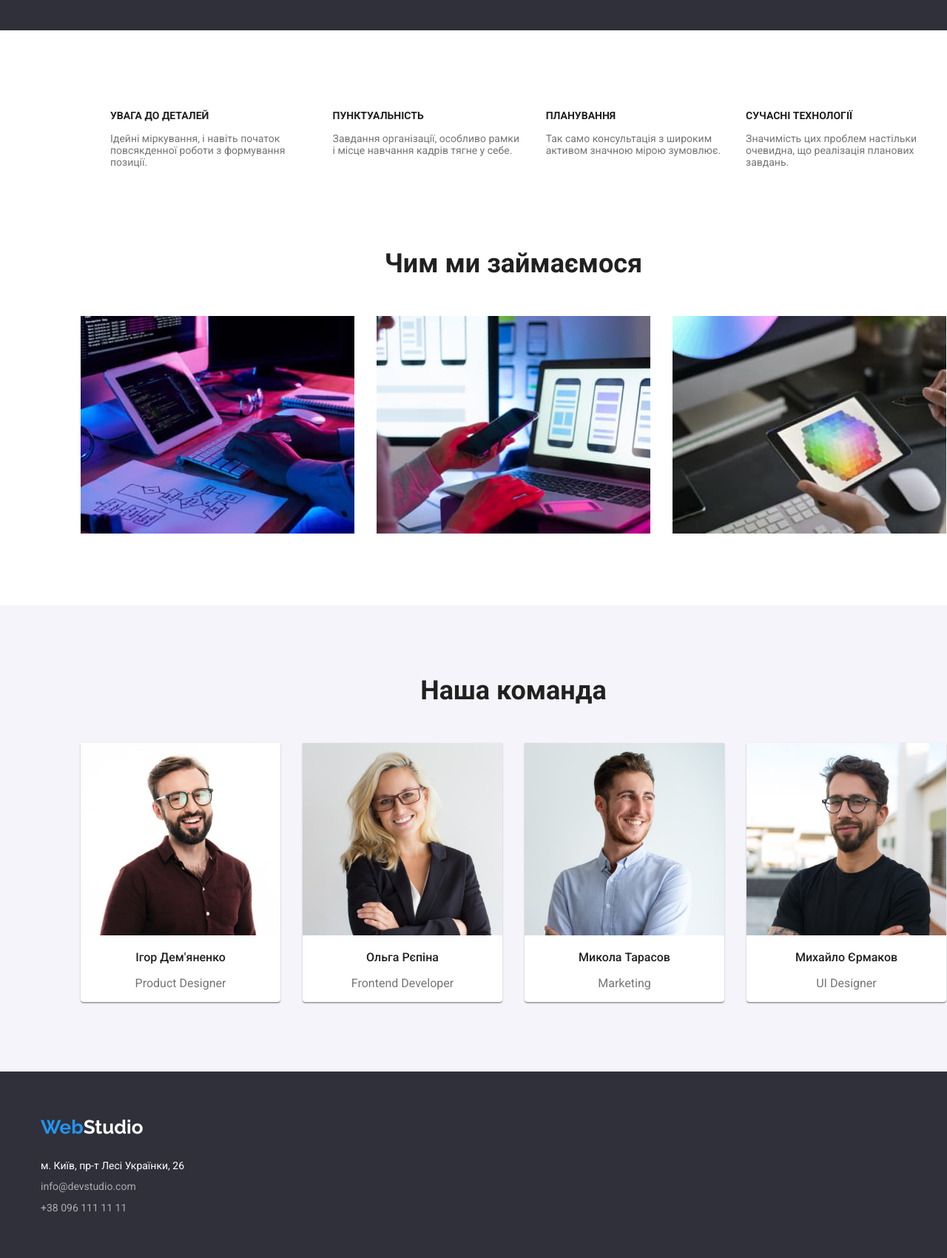
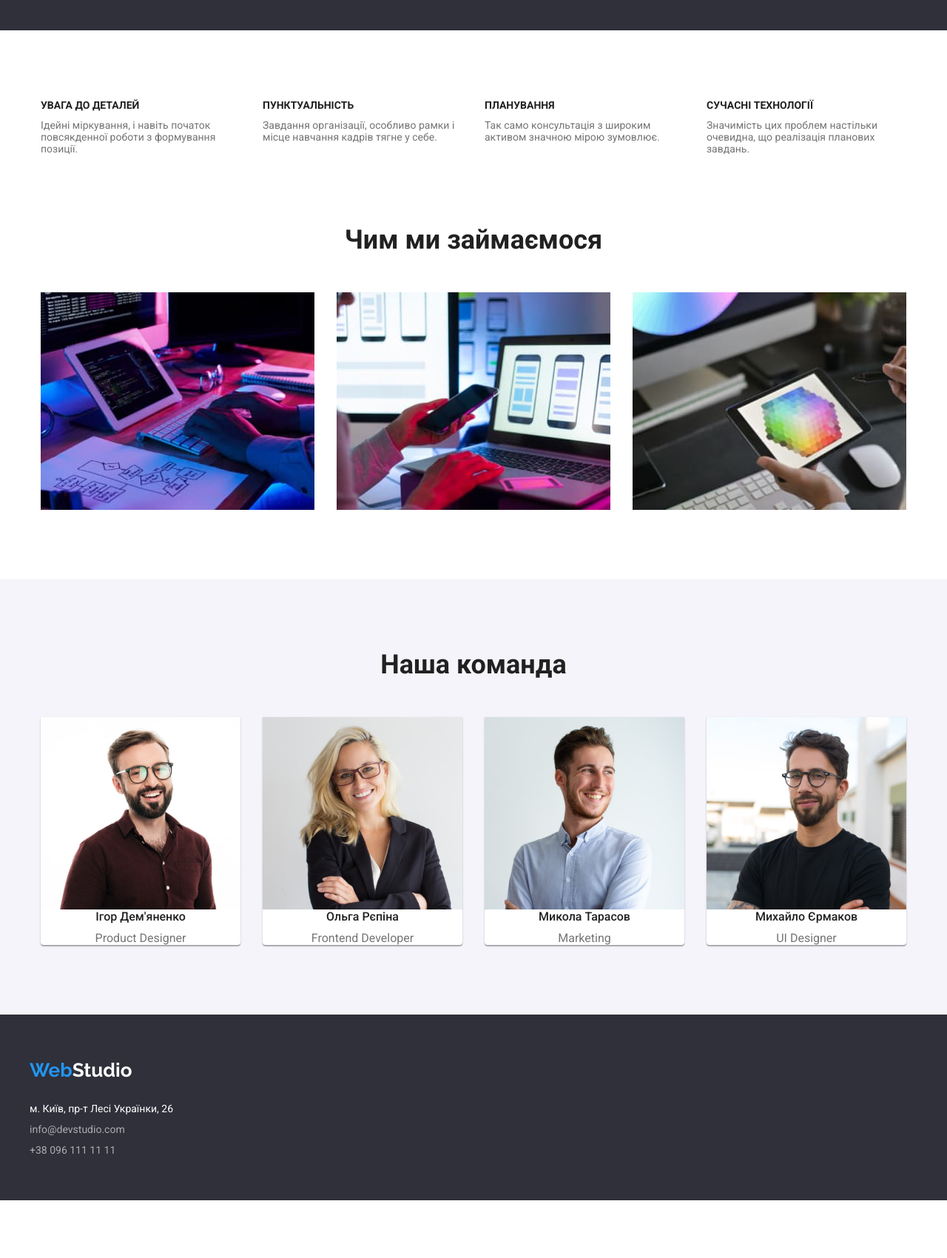
Before and after one commit to pear-gen/goit-markup-hw-03, a plain HTML site: page index.html in a window 1280 px wide. Shown: the part 640-2340 px from the top of the page at 74% size. After the commit the page ends 2262 px from the top, so only its background shows below. Drawn offline with nearby package versions, Linux system fonts and the light colour scheme.

Commit message:
читай опис
картинки тепер блокові. падінги і маргіни виправлені.

```diff
--- a/CSS/styles.css
+++ b/CSS/styles.css
@@ -17,6 +17,9 @@ ul {
     font-family: Roboto, sans-serif;
     line-height: 1.71;
     letter-spacing: 0.03em;
+}
+img {
+    display: block;
 }
 .container{
     width: 1200px;
@@ -68,10 +71,12 @@ ul {
 .site-nav a {
     color:var(--title-text-color);
 
+    display: block;
     font-weight: 500;
     font-size: 14px;
     letter-spacing: 0.02em;
     text-decoration: none;
+    padding: 32px 0;
 }
 .site-contacts a {
     color: var(--primary-text-color);
@@ -98,15 +103,15 @@ ul {
     display: flex;
     gap: 50px;
     margin: 0;
-    padding: 32px 0;
+    padding: 0;
 }
 
 .site-contacts{
     display:flex;
+    align-items: center;
     gap: 40px;
     padding: 0;
     margin: 0;
-    padding: 32px 0;
 }
 
 /* Герой */
@@ -147,7 +152,7 @@ ul {
 /* Секція особливостей */
 
 .section{
-    padding: 94px;
+    padding: 94px 0;
 }
 .about{
     padding-top: 0;
@@ -173,7 +178,7 @@ ul {
 }
 .section-img{
     display: flex;
-    flex-direction: row;
+
     align-items: center;
     justify-content: center;
     gap: 30px;
@@ -184,15 +189,22 @@ ul {
 
 .Features {
     display: flex;
-    flex-direction: row;
+
     align-items: baseline;
     gap: 30px;
     margin: 0;
+    padding: 0;
 }
-
+.Features li {
+    width: 270px;
+}
+.Features p {
+    margin: 10px 0 0;
+}
 .Features .title {
     color: var(--title-text-color);
 
+    margin: 0;
     font-weight: 700;
     font-size: 14px;
     line-height: 1.14;
@@ -208,6 +220,7 @@ ul {
     font-size: 16px;
     line-height: 1.19;
     padding: 0;
+    margin: 0;
 }
 .command {
     color: var(--primary-text-color);
@@ -219,7 +232,7 @@ ul {
 }
 .devs {
     display: flex;
-    flex-direction: row;
+
     align-items: center;
     gap: 30px;
     padding: 0;
@@ -233,9 +246,13 @@ ul {
 
     box-shadow: 0px 2px 1px 0px rgba(0, 0, 0, 0.20), 0px 1px 1px 0px rgba(0, 0, 0, 0.14), 0px 1px 3px 0px rgba(0, 0, 0, 0.12);
 }
+.dev p {
+    margin: 10px 0 0;
+}
+
     /*Футер */
 .footer{
-    padding: auto;
+    padding: 0;
     background: #2F303A;
 }
 
@@ -244,6 +261,7 @@ ul {
     flex-direction: column;
     align-content: space-around;
     justify-content: space-between;
+    padding: 60px 0;
 
 }
  .footer,
@@ -252,9 +270,8 @@ ul {
 }
 .footer .logo {
     margin: 0 0 28px 0;
-    padding: 60px 0 0;
 }
-  .footer p {
+.footer p {
     color: #FFFFFF;
     background-color:#2F303A;
     font-size: 14px;
@@ -267,8 +284,8 @@ ul {
     margin: 0;
 }
 .address-links {
-    margin: 0px;
-    padding: 0 0 60px 0;
+    margin: 0;
+    padding: 0;
 }
  .address-links a {
 
@@ -315,7 +332,7 @@ color: var(--primary-text-color)}
 
 .site-nav-portfolio{
     display: flex;
-    flex-direction: row;
+
     justify-content: center;
     margin-top: 94px;
     margin-bottom: 50px;
--- a/index.html
+++ b/index.html
@@ -165,8 +165,7 @@
       </section>
     </main>
     <footer class="footer">
-      <div class="container">
-        <div class="footer-content">
+      <div class="container footer-content">
         <a href="index.html" class="logo">
           <span class="accent">Web</span>Studio
         </a>
@@ -179,7 +178,6 @@
           </ul>
         </address>
       </div>
-      </div>
     </footer>
   </body>
 </html>
```
Lines whose indentation alone changed are shown as unchanged.
